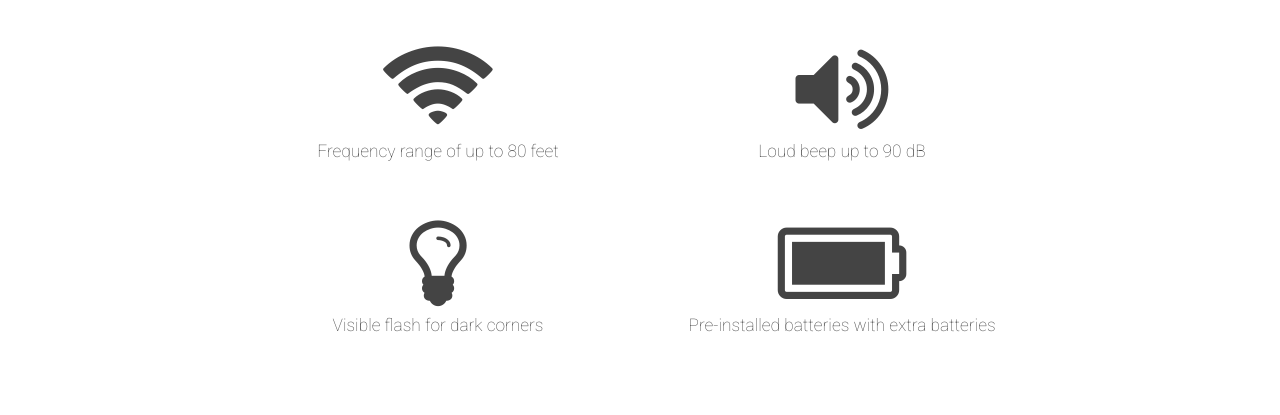
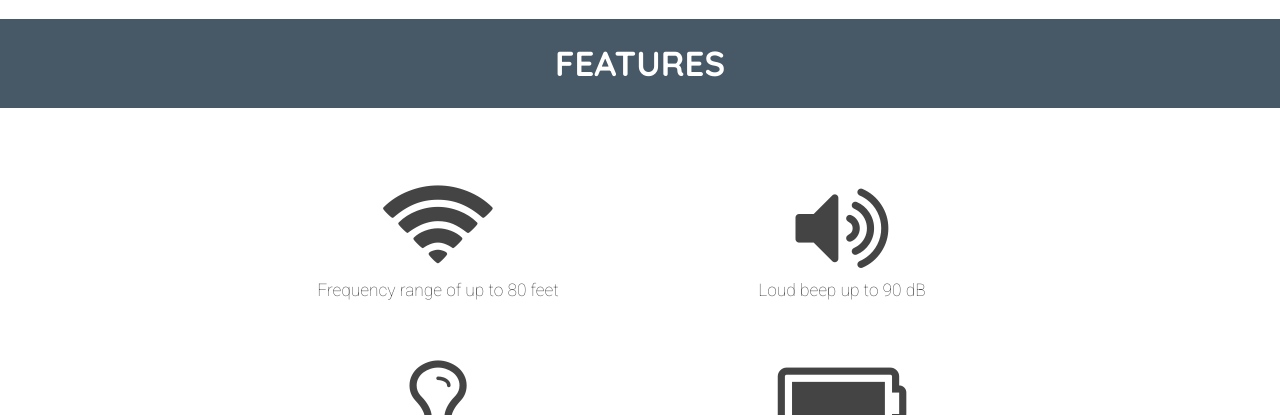
Before and after one commit to cleestofuh/COGS187B, a PHP site: page / in a window 1280 px wide. Shown: the part 1302-1717 px from the top of the page. Run offline with PHP 8.4, Linux system fonts and the light colour scheme.

Commit message:
fix margin issues and shop description

```diff
--- a/css/clickndig.css
+++ b/css/clickndig.css
@@ -73,6 +73,9 @@ p {
     .review-text {
         margin-left: 100px;
         margin-right: 100px;
+    }
+    .bg-after-margin {
+        margin-bottom: 50px;
     }
 }
 
--- a/home.html
+++ b/home.html
@@ -63,6 +63,9 @@
         <div class="white-bg col-xs-12 col-sm-12">
             <img class="image-centered" src="img/diagram.jpg" alt="functional">
         </div>
+        <div class="blue-bg text-center col-xs-12 col-sm-12 bg-after-margin">
+            <span class="section-header">FEATURES</span>
+        </div>
         <div class="home-icon-left grey-bg text-center col-xs-12 col-sm-6">
             <i class="fa fa-wifi" aria-hidden="true" style="font-size: 100px;"></i>
             <p>Frequency range of up to 80 feet</p>
@@ -84,6 +87,9 @@
         </div>
         <div class="col-xs-12 col-sm-12" id="after-video">
             <img id="features-centered" src="img/shopv2/features.png" alt="features">
+        </div>
+        <div class="blue-bg text-center col-xs-12 col-sm-12">
+            <span class="section-header">AMAZON REVIEWS</span>
         </div>
         <div class="container reviews">
             <div class="white-bg col-xs-12 col-sm-4">
```
Also changed, not shown: shop.html (+0 -12 lines).
